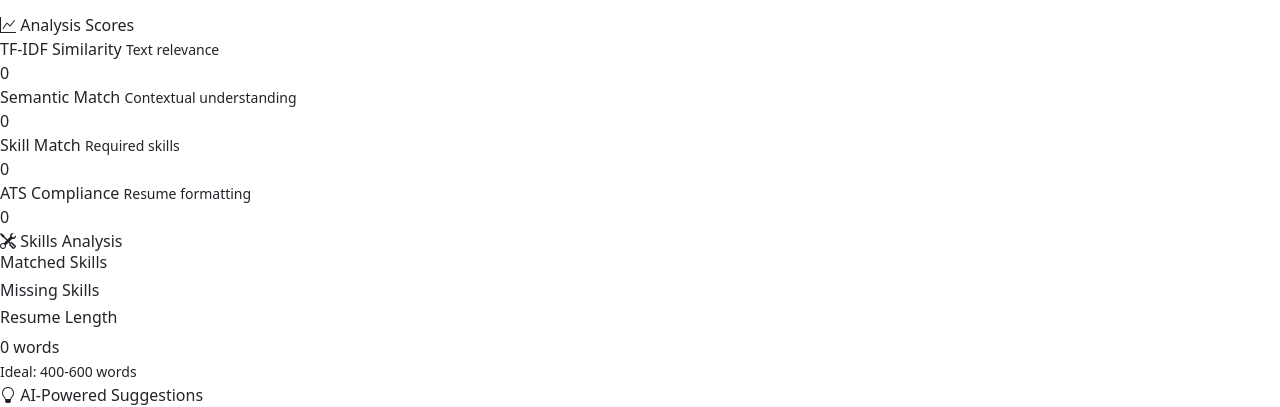
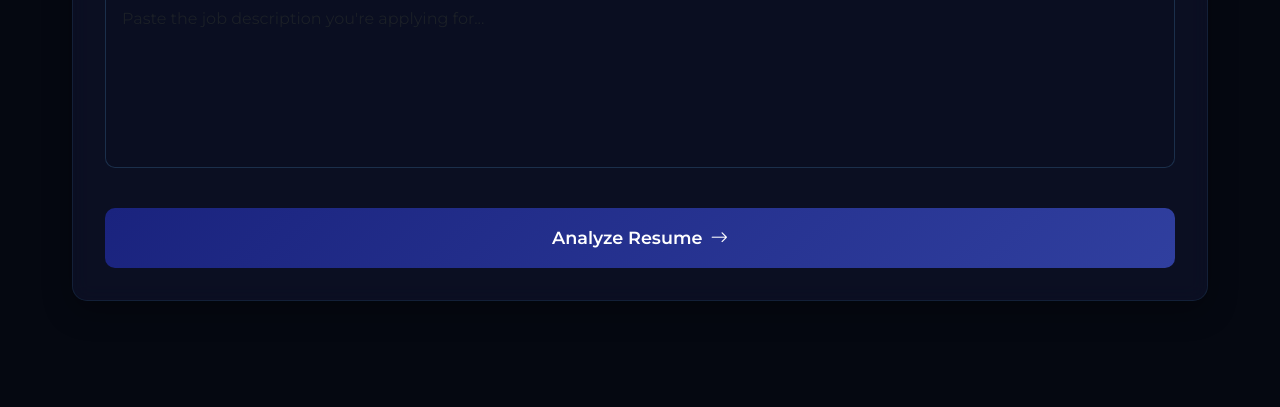
Before and after one commit to idevanshrai/AlignAI, a website: page frontend/index.html in a window 1280 px wide. Shown: the part 571-978 px from the top of the page. After the commit the page ends 904 px from the top, so only its background shows below. Drawn offline with nearby package versions, Linux system fonts and the light colour scheme; the site is published under a folder, as on GitHub Pages, so addresses that start at the root find nothing.

Commit message:
Fix file paths and Vercel routing configuration

```diff
--- a/frontend/index.html
+++ b/frontend/index.html
@@ -7,7 +7,7 @@
   <link href="https://cdn.jsdelivr.net/npm/bootstrap@5.3.0/dist/css/bootstrap.min.css" rel="stylesheet">
   <link href="https://fonts.googleapis.com/css2?family=Montserrat:wght@300;400;500;600;700&display=swap" rel="stylesheet">
   <link rel="stylesheet" href="https://cdn.jsdelivr.net/npm/bootstrap-icons@1.10.0/font/bootstrap-icons.css">
-  <link rel="stylesheet" href="/frontend/css/style.css">
+  <link rel="stylesheet" href="./css/style.css">
 </head>
 <body>
   <div class="app-container">
@@ -189,6 +189,6 @@
 
   <!-- Scripts -->
   <script src="https://cdn.jsdelivr.net/npm/bootstrap@5.3.0/dist/js/bootstrap.bundle.min.js"></script>
-  <script src="/frontend/js/script.js"></script>
+  <script src="./js/script.js"></script>
 </body>
 </html>
```
Also changed, not shown: frontend/splash.html (+1 -1 lines), frontend/vercel.json.
